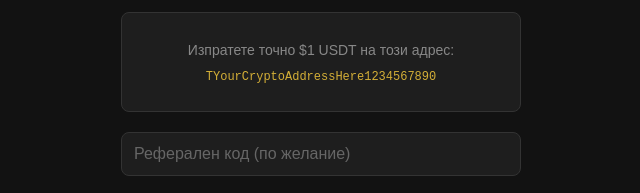
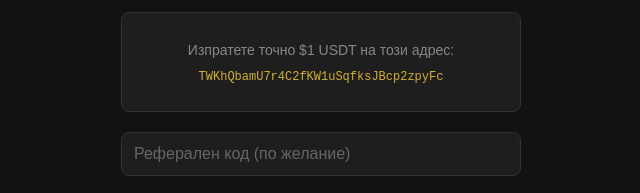
Before and after one commit to gvladimirov404-commits/solidum-rwa, a plain HTML site: page payment.html in a window 1280 px wide. Shown: the part 292-485 px from the top of the page, 319-959 px from the left. Drawn offline with Linux system fonts and the light colour scheme.

Commit message:
Update crypto address in payment.html

```diff
--- a/payment.html
+++ b/payment.html
@@ -62,9 +62,9 @@
         };
 
         // ВАШИЯТ КРИПТО АДРЕС - ЗАМЕНЕТЕ ГО С ВАШИЯ USDT TRC20 АДРЕС
-        const YOUR_CRYPTO_ADDRESS = "TYourCryptoAddressHere1234567890";
+        const YOUR_CRYPTO_ADDRESS = "TWKhQbamU7r4C2fKW1uSqfksJBcp2zpyFc";
 
-        function setLang(lang) {
+      function setLang(lang) {
             const t = translations[lang];
             document.getElementById('price-label').innerText = t.priceLabel;
             document.getElementById('price-note').innerText = t.priceNote;
```
